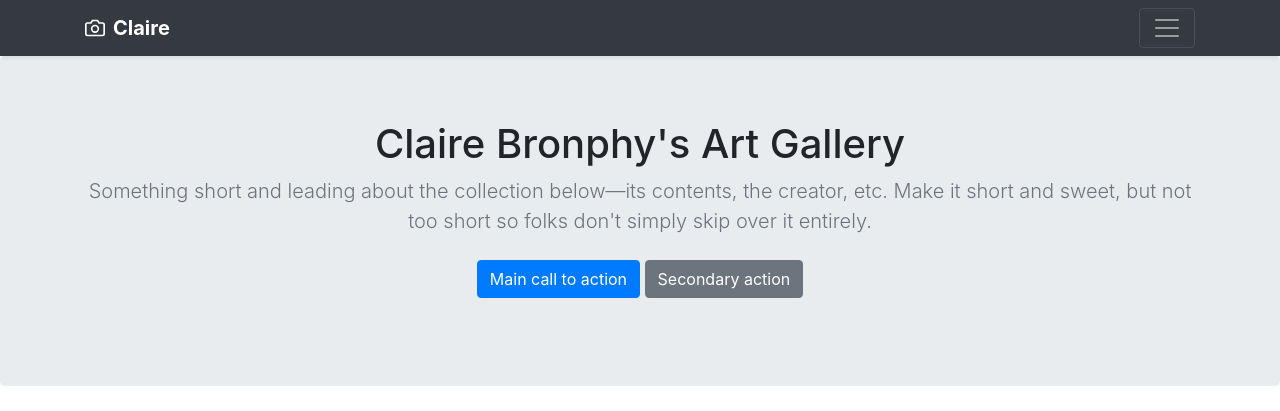
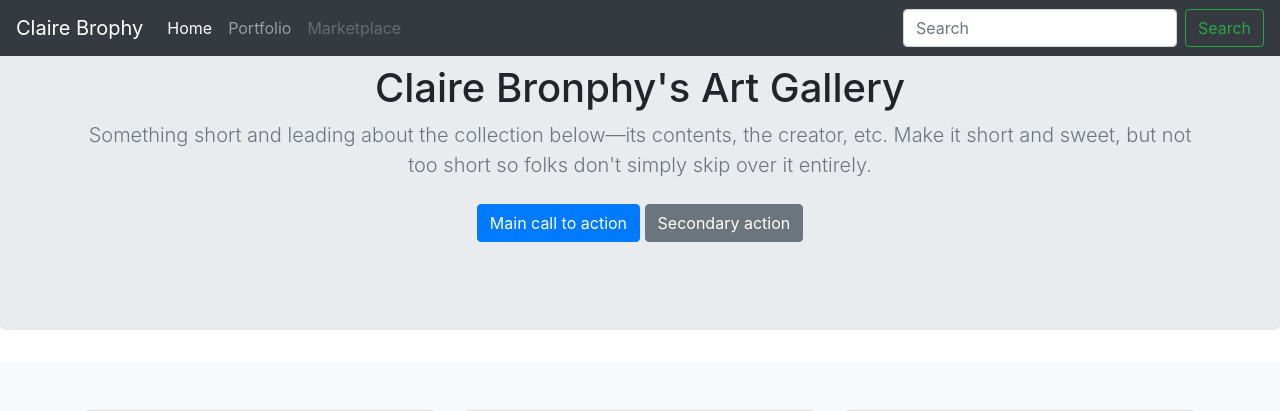
Before and after one commit to MuxDed/Group-7-SWENG, a Django app: page / in a window 1280 px wide. Shown: the top 411 px of the page. Run offline with Django 3.2, Linux system fonts and the light colour scheme; some libraries are stand-ins or nearby versions.

Commit message:
Add files via upload

```diff
--- a/ArtGallery/art/templates/art/home.html
+++ b/ArtGallery/art/templates/art/home.html
@@ -15,11 +15,12 @@
     <!-- Added the CDN above from bs wb -->
     <!-- Custom styles for this template -->
     <link href="album.css" rel="stylesheet">
+      <link rel="canonical" href="https://getbootstrap.com/docs/4.3/examples/sticky-footer-navbar/">
   </head>
 
   <body>
 
-    <header>
+    <!--<header>
       <div class="collapse bg-dark" id="navbarHeader">
         <div class="container">
           <div class="row">
@@ -28,9 +29,9 @@
               <p class="text-muted">Add some information about the album below, the author, or any other background context. Make it a few sentences long so folks can pick up some informative tidbits. Then, link them off to some social networking sites or contact information.</p>
             </div>
             <div class="col-sm-4 offset-md-1 py-4">
-              <h4 class="text-white">More Stuff</h4>
+              <h4 class="text-white">Contact</h4>
               <ul class="list-unstyled">
-                <li><a href="{% url 'blogs' %}" class="text-white">Blog</a></li>
+                <li><a href="#" class="text-white">Follow on Twitter</a></li>
                 <li><a href="#" class="text-white">Like on Facebook</a></li>
                 <li><a href="#" class="text-white">Email me</a></li>
               </ul>
@@ -49,7 +50,34 @@
           </button>
         </div>
       </div>
-    </header>
+    </header>-->
+    <header>
+  <!-- navbar -->
+  <nav class="navbar navbar-expand-md navbar-dark fixed-top bg-dark">
+    <a class="navbar-brand" href="#">Claire Brophy</a>
+    <button class="navbar-toggler" type="button" data-toggle="collapse" data-target="#navbarCollapse" aria-controls="navbarCollapse" aria-expanded="false" aria-label="Toggle navigation">
+      <span class="navbar-toggler-icon"></span>
+    </button>
+    <div class="collapse navbar-collapse" id="navbarCollapse">
+      <ul class="navbar-nav mr-auto">
+        <li class="nav-item active">
+          <a class="nav-link" href="#">Home <span class="sr-only">(current)</span></a>
+        </li>
+        <li class="nav-item">
+          <a class="nav-link" href="#">Portfolio</a>
+        </li>
+        <li class="nav-item">
+          <a class="nav-link disabled" href="#" tabindex="-1" aria-disabled="true">Marketplace</a>
+        </li>
+      </ul>
+      <form class="form-inline mt-2 mt-md-0">
+        <input class="form-control mr-sm-2" type="text" placeholder="Search" aria-label="Search">
+        <button class="btn btn-outline-success my-2 my-sm-0" type="submit">Search</button>
+      </form>
+    </div>
+  </nav>
+</header>
+
 
     <main role="main">
 
```
